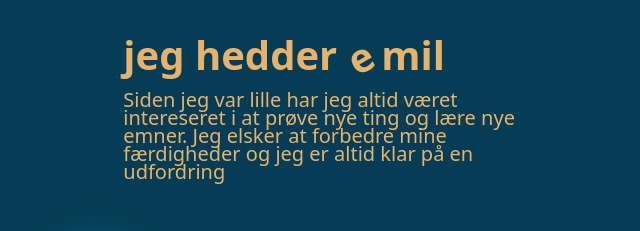
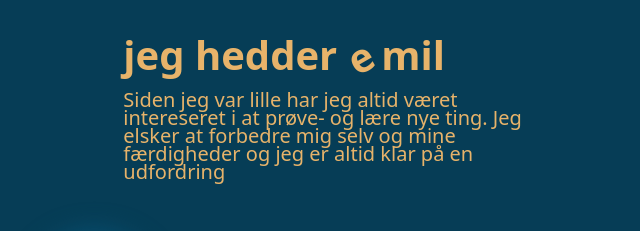
Before and after one commit to eKondrup/MitCv, a Flask app: page / in a window 1280 px wide. Shown: the part 250-481 px from the top of the page, without its empty margins (90-730 px from the left). Run offline with Flask 3, Linux system fonts and the light colour scheme; some libraries are stand-ins or nearby versions.

Commit message:
Update index.html
Ændring af 'velkomst text'

```diff
--- a/templates/index.html
+++ b/templates/index.html
@@ -43,7 +43,7 @@
                             <div class="fs-1">jeg hedder <span
                                     style="position: absolute;transform: rotate(-30deg);letter-spacing: 10px; ">e</span><span
                                     style="opacity: 0;letter-spacing: 10px;">e</span>mil</div>
-                            <div style="margin-top: 30px; line-height:18px;" class=" opacity-gradient yellow lead">Siden jeg var lille har jeg altid været intereseret i at prøve nye ting og lære nye emner. Jeg elsker at forbedre mine færdigheder og jeg er altid klar på en udfordring</div>
+                            <div style="margin-top: 30px; line-height:18px;" class=" opacity-gradient yellow lead">Siden jeg var lille har jeg altid været intereseret i at prøve-  og lære nye ting. Jeg elsker at forbedre mig selv og mine færdigheder og jeg er altid klar på en udfordring</div>
                         </div>
                     </div>
                 </div>
```
